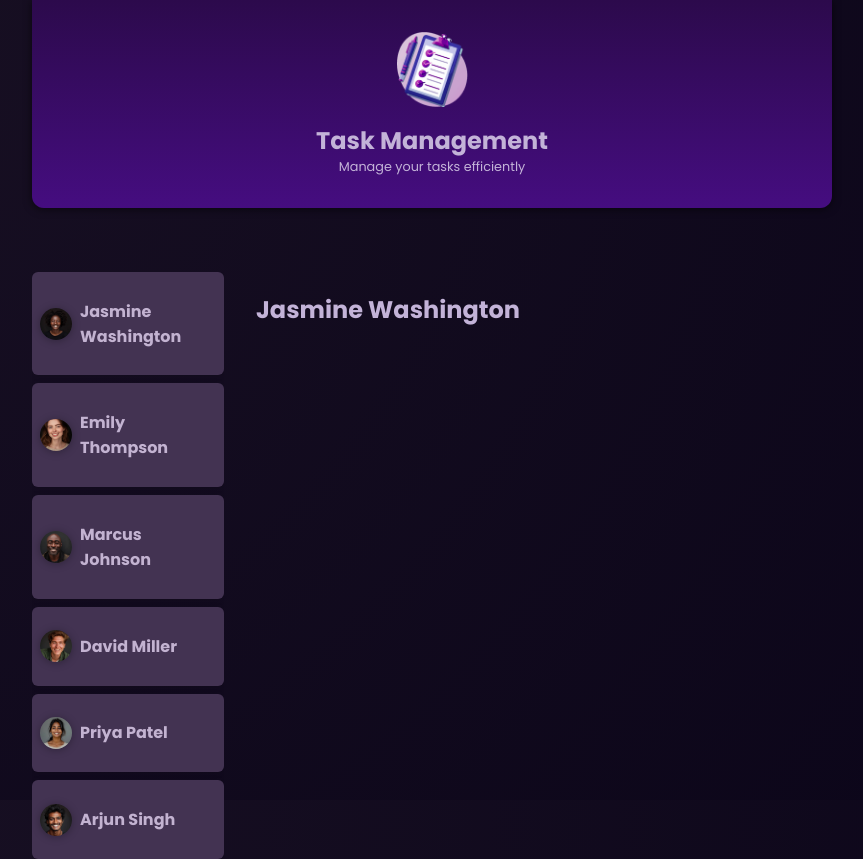
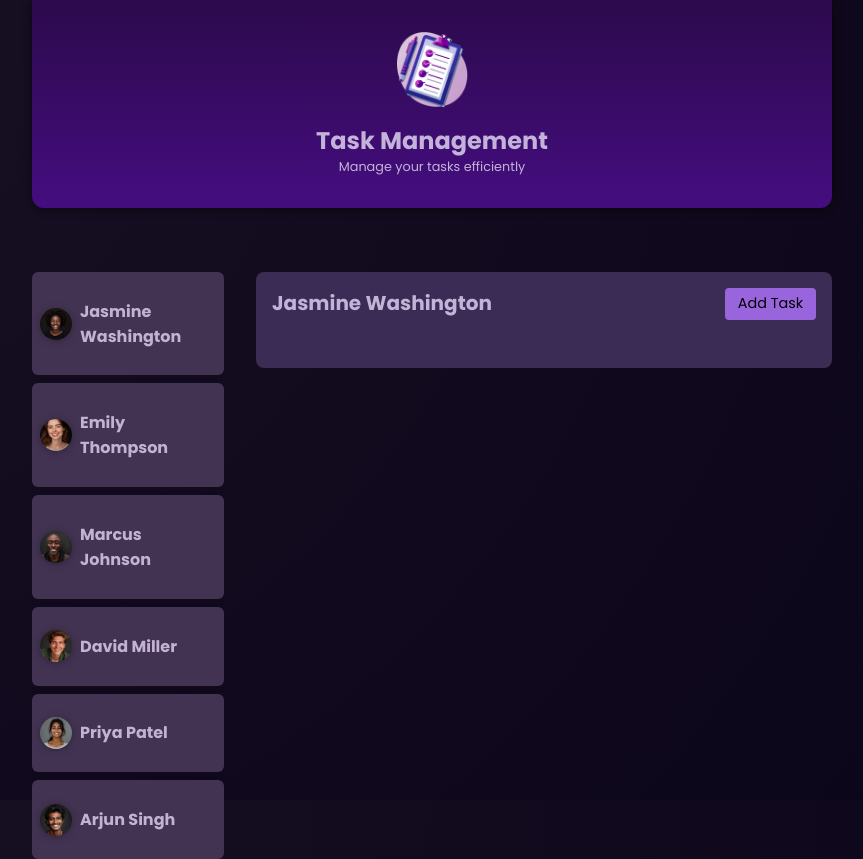
Before and after one commit to trikarai/angular-18-essentials, an Angular app: page / in a window 1280 px wide. Both pictures are taken after a click on the button "Jasmine Washington". Shown: the whole page, without its empty margins (208-1071 px from the left). Built offline with nearby package versions, Linux system fonts and the light colour scheme.

Commit message:
Rename TaskComponent to TasksComponent
Renamed TaskComponent and related files to TasksComponent for improved clarity and consistency. Updated references, template, and styles to match the new naming convention.

```diff
--- a/src/app/app.component.ts
+++ b/src/app/app.component.ts
@@ -2,7 +2,7 @@
 
 import { HeaderComponent } from './header/header.component';
 import { UserComponent } from './user/user.component';
-import { TaskComponent } from './task/task.component';
+import { TaskComponent } from './tasks/tasks.component';
 
 import { DUMMY_USERS } from './user/dummy-users';
 @Component({
--- a/src/app/task/task.component.html
+++ /dev/null
@@ -1 +0,0 @@
-<h2>{{ name }}</h2>
--- /dev/null
+++ b/src/app/tasks/tasks.component.css
@@ -0,0 +1,63 @@
+#tasks {
+  padding: 1rem;
+  border-radius: 8px;
+  max-height: 60vh;
+  overflow: auto;
+  background-color: #3a2c54;
+}
+
+header {
+  display: flex;
+  justify-content: space-between;
+  align-items: flex-start;
+  margin-bottom: 2rem;
+  gap: 1rem;
+}
+
+h2 {
+  margin: 0;
+  font-size: 0.9rem;
+  width: 60%;
+  text-wrap: balance;
+}
+
+menu {
+  margin: 0;
+  padding: 0;
+}
+
+menu button {
+  font: inherit;
+  cursor: pointer;
+  background-color: #9965dd;
+  border-radius: 4px;
+  border: none;
+  padding: 0.35rem 0.8rem;
+  font-size: 0.9rem;
+}
+
+menu button:hover,
+menu button:active {
+  background-color: #a565dd;
+}
+
+ul {
+  list-style: none;
+  margin: 1rem 0;
+  padding: 0;
+  display: flex;
+  flex-direction: column;
+  gap: 1rem;
+  max-height: 50vh;
+  overflow: auto;
+}
+
+@media (min-width: 768px) {
+  h2 {
+    font-size: 1.25rem;
+  }
+
+  menu {
+    width: auto;
+  }
+}
--- /dev/null
+++ b/src/app/tasks/tasks.component.html
@@ -0,0 +1,8 @@
+<section id="tasks">
+  <header class="task-header">
+    <h2>{{ name }}</h2>
+    <menu class="task-menu">
+      <button (click)="onEditTask()">Add Task</button>
+    </menu>
+  </header>
+</section>
--- a/src/app/task/task.component.ts
+++ b/src/app/tasks/tasks.component.ts
@@ -4,9 +4,13 @@
   selector: 'app-task',
   standalone: true,
   imports: [],
-  templateUrl: './task.component.html',
-  styleUrl: './task.component.css',
+  templateUrl: './tasks.component.html',
+  styleUrl: './tasks.component.css',
 })
 export class TaskComponent {
   @Input() name: string | undefined;
+
+  onEditTask() {
+    throw new Error('Method not implemented.');
+  }
 }
```
Also changed, not shown: src/app/task/task.component.css (deleted), 1 other file (tests, documents, lock files or other folders).
